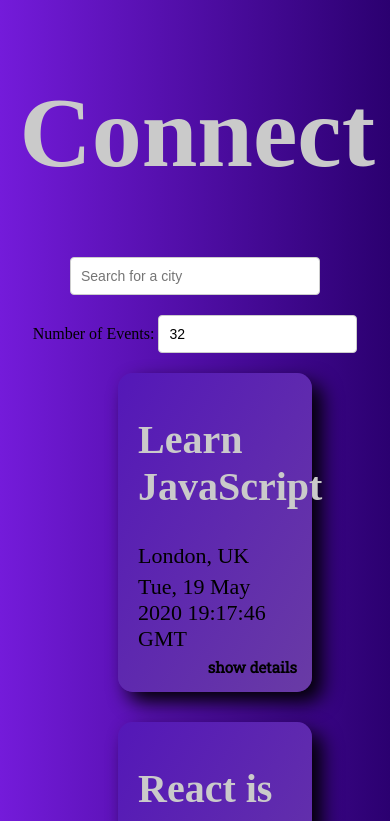
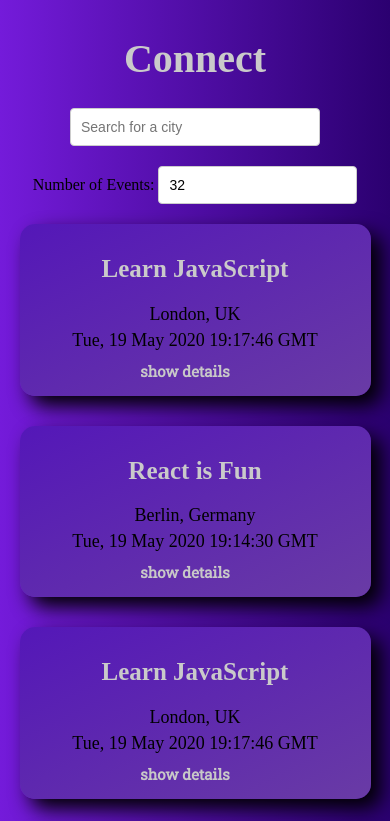
Before and after one commit to MajestysFiend/Connect, a React (Create React App) app: page / in a window 390 px wide. Shown: the top 821 px of the page. Built offline with nearby package versions, Linux system fonts and the light colour scheme; a web font is replaced by a local one; what atatus-spa would draw is missing.

Commit message:
Added responsive styling

```diff
--- a/src/App.css
+++ b/src/App.css
@@ -23,9 +23,8 @@ button {
   background: none;
 }
 
-button:hover {
-  color: rgb(200, 200, 200);
-  scale: 1.05;
+ul {
+  padding: 0;
 }
 
 button::after {
@@ -134,6 +133,7 @@ input[type="number"] {
 }
 
 .details-btn {
+  color: rgb(200, 200, 200);
   position: absolute;
   margin-top: 10px;
   right: 10px;
@@ -161,3 +161,47 @@ input[type="number"] {
   text-align: center;
   line-height: 1.6;
 }
+
+@media all and (max-width: 600px) {
+  body {
+    ::-webkit-scrollbar {
+        display: none;
+      }
+  }
+
+  h1 {
+    font-size: 40px;
+  }
+
+  h2{
+    font-size: 25px;
+  }
+
+  ul {
+    max-width: 100%;
+    padding: 0;
+  }
+
+  .location, .time {
+    font-size: 18px;
+  }
+
+  .event {
+    display: block;
+    text-align: center;
+    padding-bottom: 0;
+  }
+
+  .details {
+    font-size: 16px;
+    margin: auto;
+    max-width: 98%;
+    padding: 10px;
+  }
+
+  .details-btn {
+    position:relative;
+  }
+
+
+}
```
